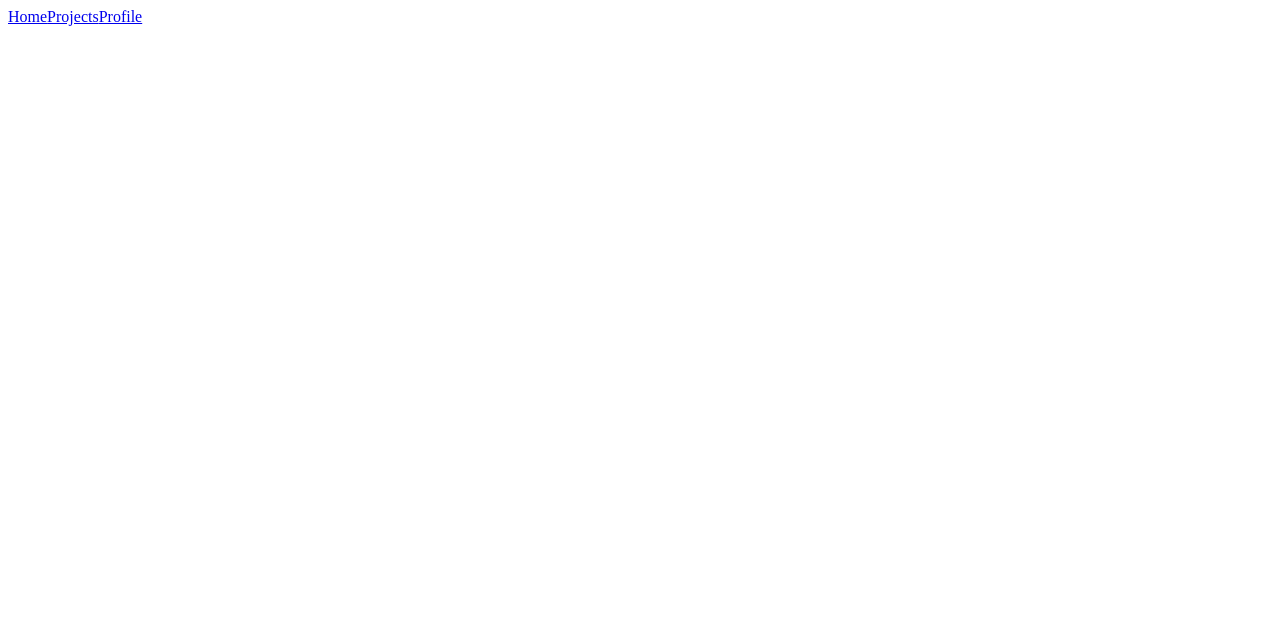
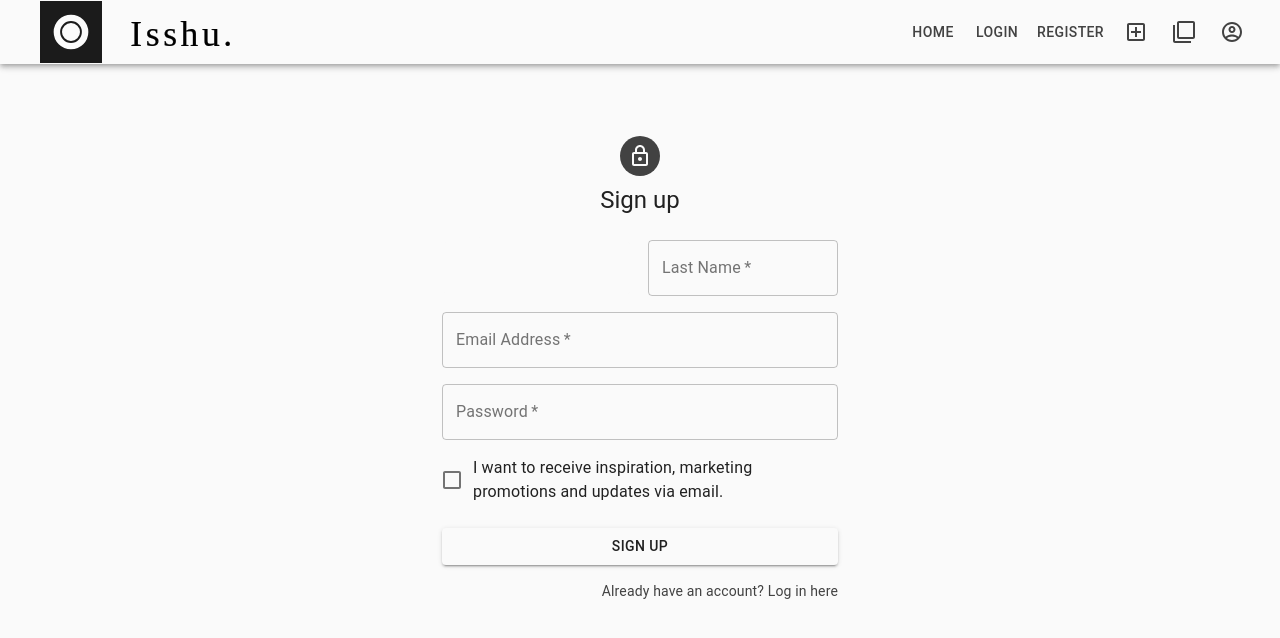
Before and after one commit to JKusiak/isshu, a React (Create React App) app in the folder frontend/: page /register in a window 1280 px wide. Shown: the top 638 px of the page. Built offline with nearby package versions, Linux system fonts and the light colour scheme.

Commit message:
Create navbar with routes to future pages

```diff
--- a/frontend/public/index.html
+++ b/frontend/public/index.html
@@ -2,7 +2,7 @@
 <html lang="en">
   <head>
     <meta charset="utf-8" />
-    <link rel="icon" href="%PUBLIC_URL%/favicon.ico" />
+    <link rel="icon" href="%PUBLIC_URL%/icon.ico" />
     <meta name="viewport" content="width=device-width, initial-scale=1" />
     <meta name="theme-color" content="#000000" />
     <meta
@@ -11,7 +11,7 @@
     />
     <link rel="apple-touch-icon" href="%PUBLIC_URL%/logo192.png" />
     <link rel="manifest" href="%PUBLIC_URL%/manifest.json" />
-    <title>Isshu</title>
+    <title>Isshu.</title>
   </head>
   <body>
     <div id="root"></div>
--- a/frontend/src/App.tsx
+++ b/frontend/src/App.tsx
@@ -1,8 +1,10 @@
 import React from 'react';
 import {BrowserRouter as Router, Route, Switch} from 'react-router-dom';
 import HomePage from './components/HomePage';
+import LoginPage from './components/LoginPage';
 import Navbar from './components/Navbar';
 import ProjectsPage from './components/ProjectsPage';
+import RegisterPage from './components/RegisterPage';
 import UserProfile from './components/UserPage';
 
 
@@ -17,8 +19,20 @@ function App() {
         <Route path="/projects">
             <ProjectsPage/>
         </Route>
+        <Route path="/addProject">
+
+        </Route>
         <Route path="/profile">
             <UserProfile/>
+        </Route>
+        <Route path="/login">
+            <LoginPage/>
+        </Route>
+        <Route path="/register">
+            <RegisterPage/>
+        </Route>
+        <Route path="/register">
+
         </Route>
         </Switch>
       </Router>
--- /dev/null
+++ b/frontend/src/components/LoginModal.tsx
@@ -0,0 +1 @@
+export {};
--- /dev/null
+++ b/frontend/src/components/LoginPage.tsx
@@ -0,0 +1,105 @@
+import React from 'react';
+import Avatar from '@material-ui/core/Avatar';
+import Button from '@material-ui/core/Button';
+import CssBaseline from '@material-ui/core/CssBaseline';
+import TextField from '@material-ui/core/TextField';
+import FormControlLabel from '@material-ui/core/FormControlLabel';
+import Checkbox from '@material-ui/core/Checkbox';
+import Link from '@material-ui/core/Link';
+import Grid from '@material-ui/core/Grid';
+import Box from '@material-ui/core/Box';
+import LockOutlinedIcon from '@material-ui/icons/LockOutlined';
+import Typography from '@material-ui/core/Typography';
+import { makeStyles } from '@material-ui/core/styles';
+import Container from '@material-ui/core/Container';
+import { Link as RouterLink} from 'react-router-dom';
+
+
+const useStyles = makeStyles((theme) => ({
+  paper: {
+    marginTop: theme.spacing(8),
+    display: 'flex',
+    flexDirection: 'column',
+    alignItems: 'center',
+  },
+  avatar: {
+    margin: theme.spacing(1),
+    backgroundColor: theme.palette.secondary.main,
+  },
+  form: {
+    width: '100%', // Fix IE 11 issue.
+    marginTop: theme.spacing(1),
+  },
+  submit: {
+    margin: theme.spacing(3, 0, 2),
+  },
+}));
+
+function LoginPage() {
+  const classes = useStyles();
+
+  return (
+    <Container component="main" maxWidth="xs">
+      <CssBaseline />
+      <div className={classes.paper}>
+        <Avatar className={classes.avatar}>
+          <LockOutlinedIcon />
+        </Avatar>
+        <Typography component="h1" variant="h5">
+          Sign in
+        </Typography>
+        <form className={classes.form} noValidate>
+          <TextField
+            variant="outlined"
+            margin="normal"
+            required
+            fullWidth
+            id="email"
+            label="Email Address"
+            name="email"
+            autoComplete="email"
+            autoFocus
+          />
+          <TextField
+            variant="outlined"
+            margin="normal"
+            required
+            fullWidth
+            name="password"
+            label="Password"
+            type="password"
+            id="password"
+            autoComplete="current-password"
+          />
+          <FormControlLabel
+            control={<Checkbox value="remember" color="primary" />}
+            label="Remember me"
+          />
+          <Button
+            type="submit"
+            fullWidth
+            variant="contained"
+            color="primary"
+            className={classes.submit}
+          >
+            Sign In
+          </Button>
+          <Grid container>
+            <Grid item xs>
+            </Grid>
+            <Grid item>
+              <Link component={RouterLink} to='/register' color='secondary'>
+                {"Don't have an account? Sign Up"}
+              </Link>
+            </Grid>
+          </Grid>
+        </form>
+      </div>
+      <Box mt={8}>
+        {/* <Copyright /> */}
+      </Box>
+    </Container>
+  );
+}
+
+export default LoginPage;
--- /dev/null
+++ b/frontend/src/components/RegisterModal.tsx
@@ -0,0 +1 @@
+export {};
--- /dev/null
+++ b/frontend/src/components/RegisterPage.tsx
@@ -0,0 +1,130 @@
+import React from 'react';
+import Avatar from '@material-ui/core/Avatar';
+import Button from '@material-ui/core/Button';
+import CssBaseline from '@material-ui/core/CssBaseline';
+import TextField from '@material-ui/core/TextField';
+import FormControlLabel from '@material-ui/core/FormControlLabel';
+import Checkbox from '@material-ui/core/Checkbox';
+import Link from '@material-ui/core/Link';
+import Grid from '@material-ui/core/Grid';
+import Box from '@material-ui/core/Box';
+import LockOutlinedIcon from '@material-ui/icons/LockOutlined';
+import Typography from '@material-ui/core/Typography';
+import { makeStyles } from '@material-ui/core/styles';
+import Container from '@material-ui/core/Container';
+import { Link as RouterLink} from 'react-router-dom';
+
+
+const useStyles = makeStyles((theme) => ({
+  paper: {
+    marginTop: theme.spacing(8),
+    display: 'flex',
+    flexDirection: 'column',
+    alignItems: 'center',
+  },
+  avatar: {
+    margin: theme.spacing(1),
+    backgroundColor: theme.palette.secondary.main,
+  },
+  form: {
+    width: '100%', // Fix IE 11 issue.
+    marginTop: theme.spacing(3),
+  },
+  submit: {
+    margin: theme.spacing(3, 0, 2),
+  },
+}));
+
+function RegisterPage() {
+  const classes = useStyles();
+
+  return (
+    <Container component="main" maxWidth="xs">
+      <CssBaseline />
+      <div className={classes.paper}>
+        <Avatar className={classes.avatar}>
+          <LockOutlinedIcon />
+        </Avatar>
+        <Typography component="h1" variant="h5">
+          Sign up
+        </Typography>
+        <form className={classes.form} noValidate>
+          <Grid container spacing={2}>
+            <Grid item xs={12} sm={6}>
+              <TextField
+                autoComplete="fname"
+                name="firstName"
+                variant="outlined"
+                required
+                fullWidth
+                id="firstName"
+                label="First Name"
+                autoFocus
+              />
+            </Grid>
+            <Grid item xs={12} sm={6}>
+              <TextField
+                variant="outlined"
+                required
+                fullWidth
+                id="lastName"
+                label="Last Name"
+                name="lastName"
+                autoComplete="lname"
+              />
+            </Grid>
+            <Grid item xs={12}>
+              <TextField
+                variant="outlined"
+                required
+                fullWidth
+                id="email"
+                label="Email Address"
+                name="email"
+                autoComplete="email"
+              />
+            </Grid>
+            <Grid item xs={12}>
+              <TextField
+                variant="outlined"
+                required
+                fullWidth
+                name="password"
+                label="Password"
+                type="password"
+                id="password"
+                autoComplete="current-password"
+              />
+            </Grid>
+            <Grid item xs={12}>
+              <FormControlLabel
+                control={<Checkbox value="allowExtraEmails" color="primary" />}
+                label="I want to receive inspiration, marketing promotions and updates via email."
+              />
+            </Grid>
+          </Grid>
+          <Button
+            type="submit"
+            fullWidth
+            variant="contained"
+            color="primary"
+            className={classes.submit}
+          >
+            Sign Up
+          </Button>
+          <Grid container justify="flex-end">
+            <Grid item>
+              <Link component={RouterLink} to='/login' color='secondary'>
+                {"Already have an account? Log in here"}
+              </Link>
+            </Grid>
+          </Grid>
+        </form>
+      </div>
+      <Box mt={5}>
+        {/* <Copyright /> */}
+      </Box>
+    </Container>
+  );
+}
+export default RegisterPage;
--- a/frontend/src/components/navbar.tsx
+++ b/frontend/src/components/navbar.tsx
@@ -1,18 +1,90 @@
-import { FC } from "react"
-import { Link } from "react-router-dom";
+import React from 'react';
+import { makeStyles } from '@material-ui/core/styles';
+import AppBar from '@material-ui/core/AppBar';
+import Toolbar from '@material-ui/core/Toolbar';
+import IconButton from '@material-ui/core/IconButton';
+import ProjectsIcon from '@material-ui/icons/FilterNoneOutlined';
+import ProfileIcon from '@material-ui/icons/AccountCircleOutlined';
+import AddProjectIcon from '@material-ui/icons/AddBoxOutlined';
+import { Button } from '@material-ui/core';
+import { Link } from 'react-router-dom';
+import Logo from '../resources/isshu_logo.svg';
+import Icon from '../resources/isshu_icon.svg'
 
-interface NavbarProps {
 
-}
+const useStyles = makeStyles((theme) => ({
+      grow: {
+            flexGrow: 1,
+      },
 
-const Navbar: FC<NavbarProps> = (props) => {
+      title: {
+            display: 'none',
+            [theme.breakpoints.up('sm')]: {
+                  display: 'block',
+            },
+      },
+      sectionDesktop: {
+            display: 'none',
+            [theme.breakpoints.up('md')]: {
+                  display: 'flex',
+            },
+      },
+      sectionMobile: {
+            display: 'flex',
+            [theme.breakpoints.up('md')]: {
+                  display: 'none',
+            },
+      },
+      image: {
+            marginLeft: theme.spacing(2),
+            width: '5%',
+            height: '5%'
+      },
+      logo: {
+            width: '12%',
+            height: '12%'
+      }
+}));
+
+
+function Navbar() {
+      const classes = useStyles();
 
       return (
-      <>
-            <Link to="/home">Home</Link>
-            <Link to="/projects">Projects</Link>
-            <Link to="/profile">Profile</Link>
-      </>
+      <div className={classes.grow}>
+            <AppBar position="sticky">
+            <Toolbar>
+            <img className={classes.image} src={Icon}/>
+            <img className={classes.logo} src={Logo}/>
+            <div className={classes.grow} />
+            <div className={classes.sectionDesktop}>
+
+
+
+
+                  <Button color="secondary" component={Link} to="/home">
+                        Home
+                  </Button>
+                  <Button color="secondary" component={Link} to="/login">
+                        Login
+                  </Button>
+                  <Button color="secondary" component={Link} to="/register">
+                        Register
+                  </Button>
+
+                  <IconButton aria-label="add project" color="secondary" component={Link} to="/addProject">
+                        <AddProjectIcon/>
+                  </IconButton>
+                  <IconButton aria-label="projects" color="secondary" component={Link} to="/projects">
+                        <ProjectsIcon/>
+                  </IconButton>
+                  <IconButton aria-label="user profile" color="secondary" component={Link} to="/profile">
+                        <ProfileIcon/>
+                  </IconButton>
+            </div>
+            </Toolbar>
+            </AppBar>
+      </div>
       );
 }
 
```
Also changed, not shown: frontend/src/resources/isshu_icon.svg (added), 1 other file (tests, documents, lock files or other folders).
